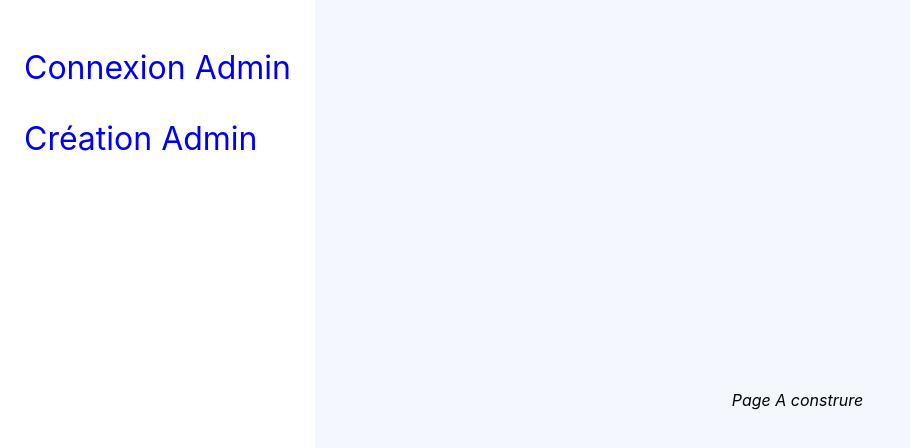
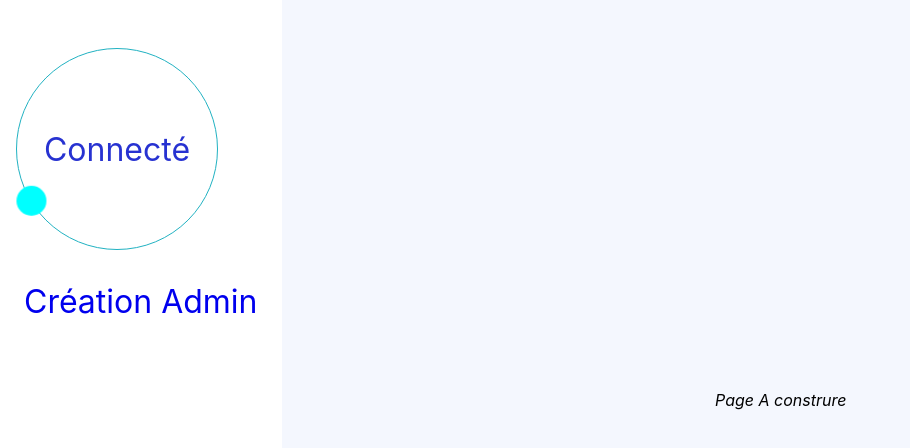
Before and after one commit to helder-hanka/task_front_end, a React (Create React App) app: page / in a window 1280 px wide. Shown: the top 448 px of the page, without its empty margins (0-910 px from the left). Built offline with nearby package versions, Linux system fonts and the light colour scheme.

Commit message:
add CircleAnimation

```diff
--- a/src/screens/dashboard/Dashboard.tsx
+++ b/src/screens/dashboard/Dashboard.tsx
@@ -1,8 +1,12 @@
 import React from "react";
 import { NavLink, Outlet } from "react-router-dom";
 import "./Dashboard.scss";
+import { getInLocalStorage, removeUserToken } from "../../lib/common";
+import Button from "../../components/Button";
+import CircleAnimation from "../../components/circle/CircleAnimation";
 
 const Dashboard: React.FC = () => {
+  const user = getInLocalStorage();
   const getNavLinkClass = ({
     isActive,
     isPending,
@@ -17,9 +21,13 @@ const Dashboard: React.FC = () => {
       <nav id="sidebar">
         <ul>
           <li>
-            <NavLink to="login" className={getNavLinkClass}>
-              Connexion Admin
-            </NavLink>
+            {user ? (
+              <CircleAnimation />
+            ) : (
+              <NavLink to="login" className={getNavLinkClass}>
+                Connexion Admin"
+              </NavLink>
+            )}
           </li>
           <li>
             <NavLink to="signup" className={getNavLinkClass}>
```
